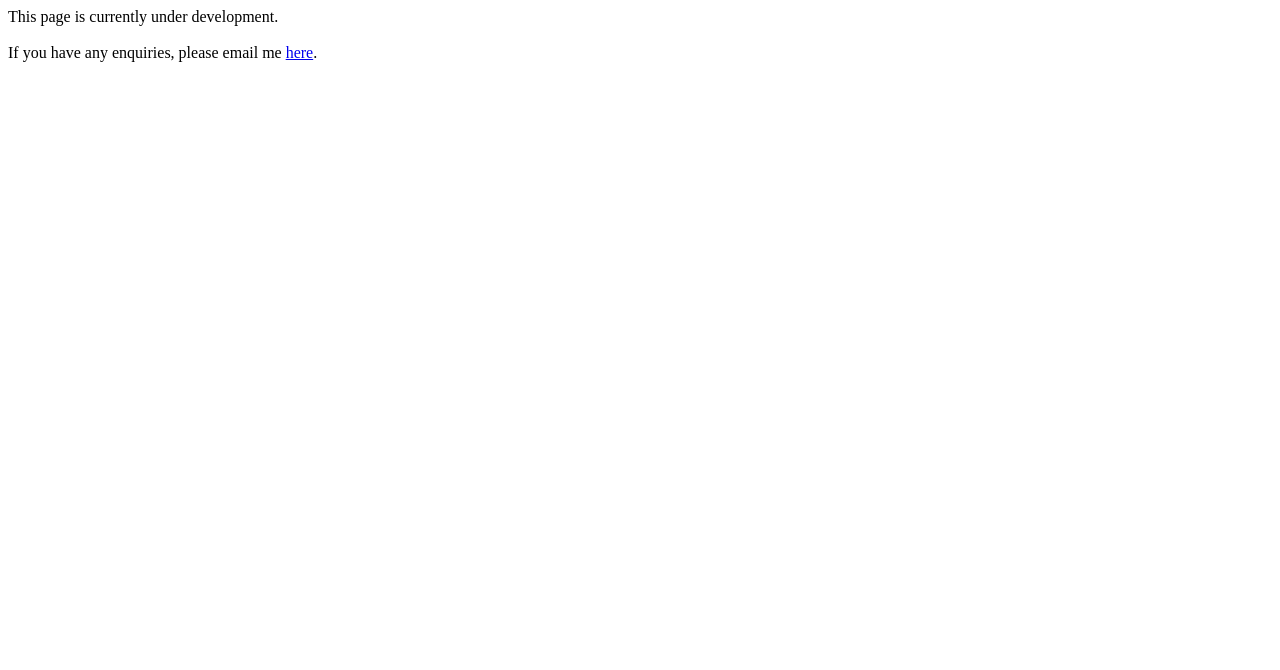
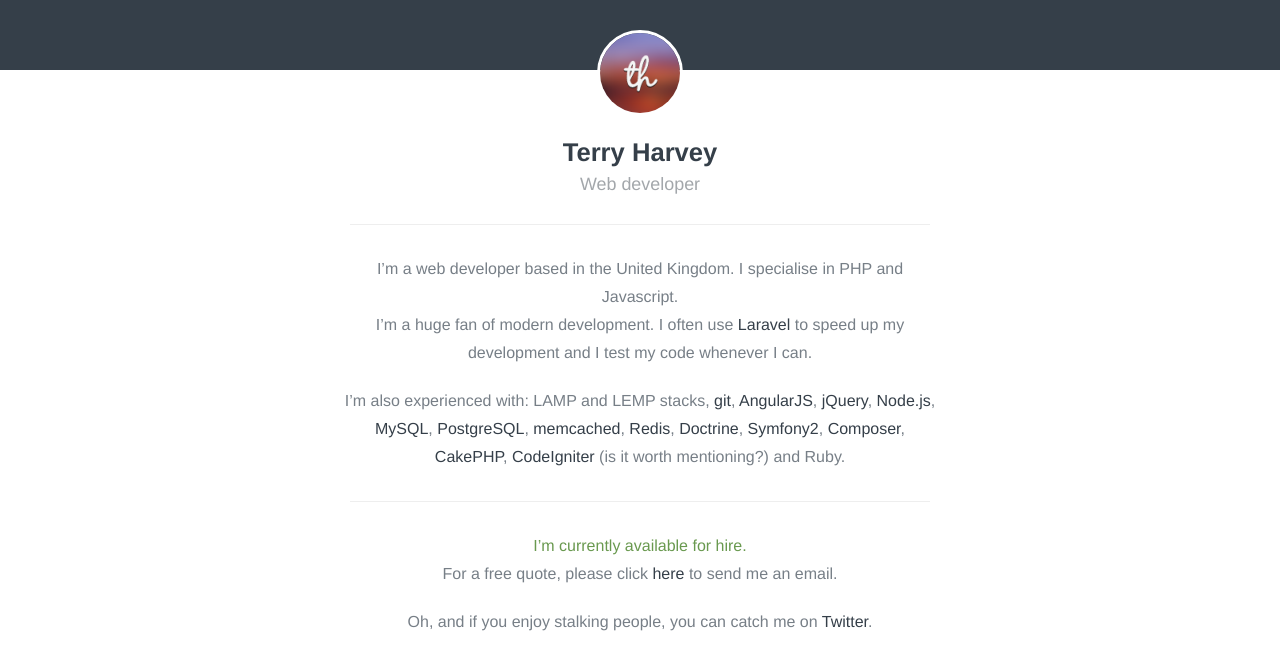
Before and after one commit to mrterryh/mrterryh.github.io, a plain HTML site: page index.html in a window 1280 px wide. Drawn offline with Linux system fonts and the light colour scheme.

Commit message:
Ready for launch

```diff
--- /dev/null
+++ b/css/main.css
@@ -0,0 +1,74 @@
+body {
+	font-family: "HelveticaNeue-Light", "Helvetica Neue Light", "Helvetica Neue", Helvetica, Arial, "Lucida Grande", sans-serif;
+	font-weight: 300;
+}
+
+.container {
+	width: 50%;
+	text-align: center;
+	margin: 0 auto;
+}
+
+p {
+	color: #777f87;
+	margin: 20px;
+	line-height: 28px;
+}
+
+header {
+	width: 100%;
+	height: 70px;
+	background-color: #353f49;
+	margin-bottom: 70px;
+}
+
+#logo {
+    position: absolute;
+	left: 0;
+	right: 0;
+	margin: 30px auto;
+	border-radius: 100%;
+	border: 3px solid #ffffff;
+}
+
+h1, h2, h3, h4, h5, h6 {
+	color: #353f49;
+	font-weight: bold;
+}
+
+h1 {
+	font-size: 1.6em;
+}
+
+h1 small {
+	margin: 10px 0 0 0;
+	color: #a3a7ab;
+	display: block;
+	font-size: .7em;
+	font-weight: 300;
+}
+
+hr {
+	border: 0;
+	outline: 0;
+	margin: 30px;
+	border-top: 1px solid #eee;
+}
+
+a {
+	color: #353f49;
+	text-decoration: none;
+}
+
+a:hover {
+	text-decoration: underline;
+	color: #697785;
+}
+
+.available {
+	color: #69994f;
+}
+
+.unavailable {
+	color: #994f4f;
+}
--- /dev/null
+++ b/css/reset.css
@@ -0,0 +1,48 @@
+/* http://meyerweb.com/eric/tools/css/reset/
+   v2.0 | 20110126
+   License: none (public domain)
+*/
+
+html, body, div, span, applet, object, iframe,
+h1, h2, h3, h4, h5, h6, p, blockquote, pre,
+a, abbr, acronym, address, big, cite, code,
+del, dfn, em, img, ins, kbd, q, s, samp,
+small, strike, strong, sub, sup, tt, var,
+b, u, i, center,
+dl, dt, dd, ol, ul, li,
+fieldset, form, label, legend,
+table, caption, tbody, tfoot, thead, tr, th, td,
+article, aside, canvas, details, embed,
+figure, figcaption, footer, header, hgroup,
+menu, nav, output, ruby, section, summary,
+time, mark, audio, video {
+	margin: 0;
+	padding: 0;
+	border: 0;
+	font-size: 100%;
+	font: inherit;
+	vertical-align: baseline;
+}
+/* HTML5 display-role reset for older browsers */
+article, aside, details, figcaption, figure,
+footer, header, hgroup, menu, nav, section {
+	display: block;
+}
+body {
+	line-height: 1;
+}
+ol, ul {
+	list-style: none;
+}
+blockquote, q {
+	quotes: none;
+}
+blockquote:before, blockquote:after,
+q:before, q:after {
+	content: '';
+	content: none;
+}
+table {
+	border-collapse: collapse;
+	border-spacing: 0;
+}
--- a/index.html
+++ b/index.html
@@ -1,3 +1,44 @@
-This page is currently under development.<br><br>
+<!DOCTYPE html>
+<html lang="en">
+	<head>
+		<meta charset="UTF-8">
+		<meta name="viewport" content="initial-scale=1, maximum-scale=1">
+		<title>Terry Harvey – Web developer</title>
+		<link rel="stylesheet" href="css/reset.css">
+		<link rel="stylesheet" href="css/main.css">
+	</head>
 
-If you have any enquiries, please email me <a href="mailto:mrterrymh@gmail.com">here</a>.
+	<body>
+		<header>
+			<img id="logo" src="img/avatar.png" alt="Terry Harvey – Web developer">
+		</header>
+
+		<div class="container">
+			<h1>Terry Harvey <small>Web developer</small></h1>
+
+			<hr>
+
+			<p>
+				I’m a web developer based in the United Kingdom. I specialise in PHP and Javascript.<br>
+
+				I’m a huge fan of modern development. I often use <a href="http://laravel.com" target="_blank">Laravel</a> to speed up my development and I test my code whenever I can.
+			</p>
+
+			<p>
+				I’m also experienced with: LAMP and LEMP stacks, <a href="http://git-scm.com" target="_blank">git</a>, <a href="http://angularjs.org" target="_blank">AngularJS</a>, <a href="http://jquery.com" target="_blank">jQuery</a>, <a href="http://nodejs.org" target="_blank">Node.js</a>, <a href="http://mysql.com" target="_blank">MySQL</a>, <a href="http://postgresql.com" target="_blank">PostgreSQL</a>, <a href="http://memcached.org" target="_blank">memcached</a>, <a href="http://redis.io" target="_blank">Redis</a>, <a href="http://doctrine-project.org" target="_blank">Doctrine</a>, <a href="http://symfony.com" target="_blank">Symfony2</a>, <a href="http://getcomposer.org" target="_blank">Composer</a>, <a href="http://cakephp.org" target="_blank">CakePHP</a>, <a href="http://codeigniter.com" target="_blank">CodeIgniter</a> (is it worth mentioning?) and Ruby.
+			</p>
+
+			<hr>
+
+			<p>
+				<span class="available">I’m currently available for hire.</span><br>
+
+				For a free quote, please click <a href="mailto:mrterrymh@gmail.com">here</a> to send me an email.
+			</p>
+
+			<p>
+				Oh, and if you enjoy stalking people, you can catch me on <a href="http://twitter.com/mrterryh" target="_blank">Twitter</a>.
+			</p>
+		</div>
+	</body>
+</html>
```
Also changed, not shown: img/avatar.png (added).
